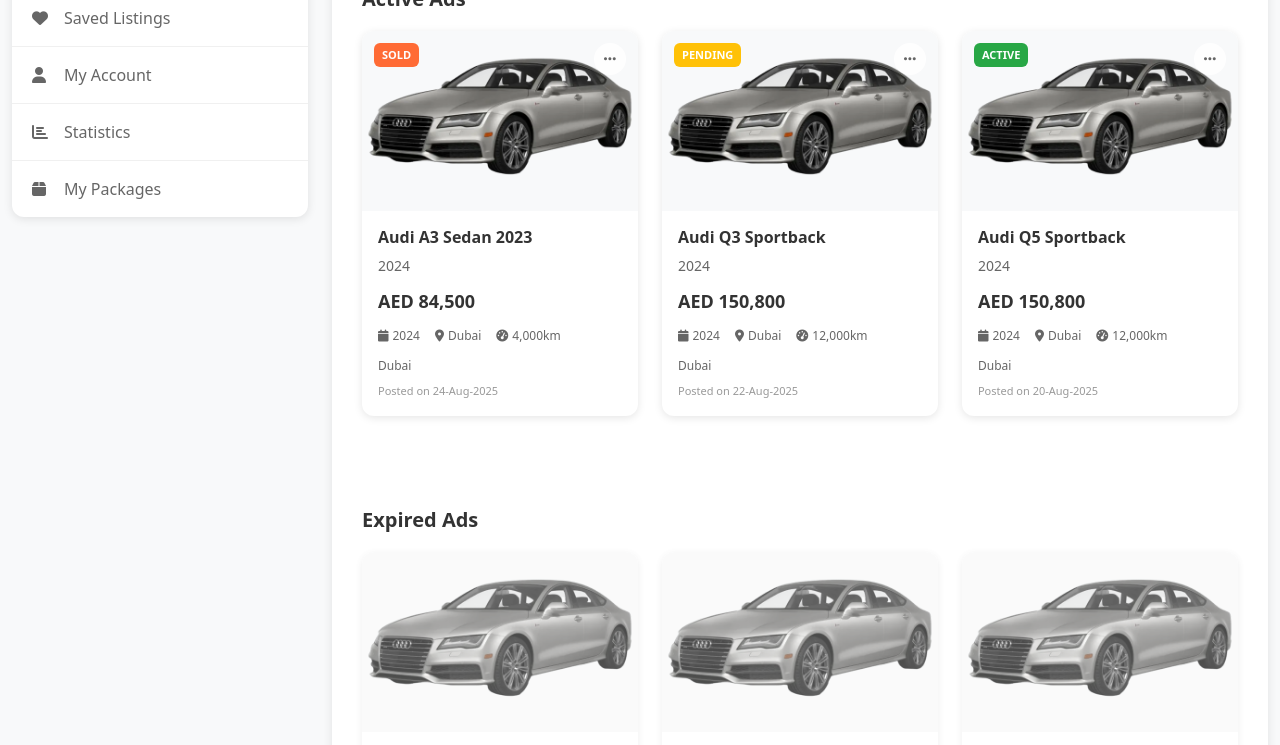
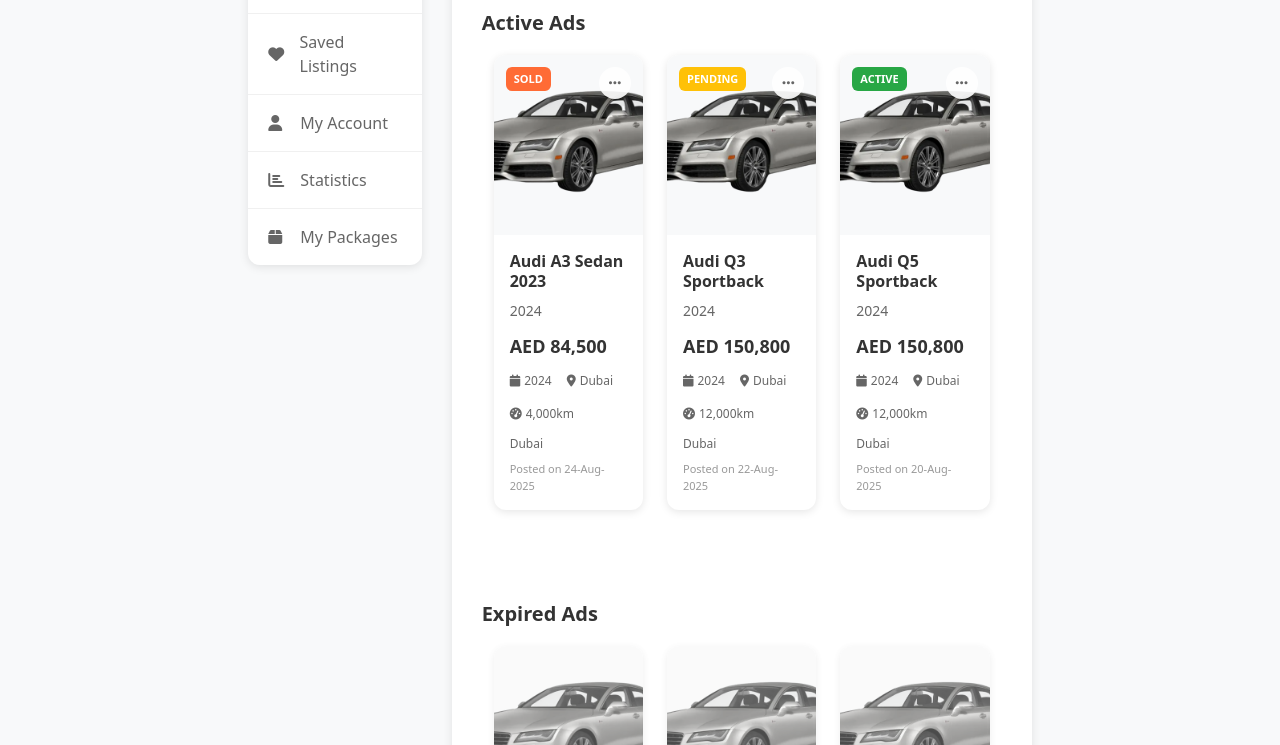
Before and after one commit to vishu1299/7States, a plain HTML site: page my-ads/my-ads.html in a window 1280 px wide. Shown: the part 222-967 px from the top of the page. Drawn offline with nearby package versions, Linux system fonts and the light colour scheme.

Commit message:
ui changes and new design

```diff
--- a/car-details/car-details.js
+++ b/car-details/car-details.js
@@ -160,7 +160,6 @@
     console.error("Error initializing carousels:", error);
   }
 }
-
 // Update thumbnail active state
 function updateThumbnailActive(activeIndex) {
   const thumbnails = document.querySelectorAll(".thumbnail-image");
--- a/my-ads/my-ads.css
+++ b/my-ads/my-ads.css
@@ -1,4 +1,43 @@
 /* My Ads Page Styles */
+
+/* Global Layout Fixes */
+html,
+body {
+  overflow-x: hidden;
+  width: 100%;
+  max-width: 100%;
+}
+
+body {
+  background-color: #f8f9fa !important;
+}
+
+/* Container and Layout Fixes */
+.container-fluid {
+  max-width: 100%;
+  overflow-x: hidden;
+}
+
+.dashboard-container {
+  max-width: 1200px;
+  margin: 0 auto;
+  background: transparent;
+  padding: 0;
+}
+
+.row {
+  margin-left: 0;
+  margin-right: 0;
+  width: 100%;
+}
+
+.col-lg-9,
+.col-md-8,
+.col-lg-3,
+.col-md-4 {
+  padding-left: 15px;
+  padding-right: 15px;
+}
 
 /* Sidebar Styles */
 .sidebar-container {
@@ -55,6 +94,9 @@
   padding: 30px;
   box-shadow: 0 2px 10px rgba(0, 0, 0, 0.1);
   min-height: 600px;
+  width: 100%;
+  overflow: visible;
+  position: relative;
 }
 
 .page-title {
@@ -71,6 +113,17 @@
   font-weight: 600;
   color: #333;
   margin-bottom: 20px;
+}
+
+.ads-section {
+  width: 100%;
+  overflow: visible;
+  margin-bottom: 30px;
+}
+
+.ads-section .row {
+  width: 100%;
+  margin: 0;
 }
 
 /* Car Card Styles */
@@ -224,8 +277,24 @@
 
 /* Responsive Design */
 @media (max-width: 768px) {
+  .container-fluid {
+    padding-left: 10px;
+    padding-right: 10px;
+  }
+
+  .col-lg-9,
+  .col-md-8,
+  .col-lg-3,
+  .col-md-4 {
+    padding-left: 5px;
+    padding-right: 5px;
+  }
+
   .main-content {
     padding: 20px;
+    margin-top: 15px;
+    width: 100%;
+    overflow: visible;
   }
 
   .page-title {
--- a/my-ads/my-ads.html
+++ b/my-ads/my-ads.html
@@ -369,7 +369,10 @@
     </div>
 
     <!-- Main Content -->
-    <div class="container-fluid py-4">
+    <main class="container-fluid py-5">
+      <div class="row justify-content-center">
+        <div class="col-12 col-lg-10 col-xl-8">
+          <div class="dashboard-container">
             <div class="row">
               <!-- Sidebar -->
               <div class="col-lg-3 col-md-4 mb-4">
@@ -442,6 +445,8 @@
             </div>
           </div>
         </div>
+      </div>
+    </main>
 
     <!-- Bootstrap JS -->
     <script src="https://cdn.jsdelivr.net/npm/bootstrap@5.3.1/dist/js/bootstrap.bundle.min.js"></script>
--- a/post-car-ad/post-car-ad.css
+++ b/post-car-ad/post-car-ad.css
@@ -138,14 +138,22 @@
 .form-content {
   background: white;
   padding: 40px;
+  width: 100%;
+  max-width: 100%;
+  overflow: visible;
 }
 
 .step-content {
   display: none;
+  width: 100%;
+  max-width: 100%;
+  overflow: visible;
 }
 
 .step-content.active {
   display: block;
+  width: 100%;
+  max-width: 100%;
 }
 
 .form-section {
@@ -462,7 +470,7 @@
   }
 
   .features-modern-grid {
-    grid-template-columns: repeat(3, 1fr);
+    grid-template-columns: repeat(2, 1fr);
     gap: 30px;
   }
 
@@ -1638,3 +1646,31 @@
     font-size: 14px;
   }
 }
+
+.step-content {
+  display: none;
+  width: 100%;
+  max-width: 100%;
+  overflow: visible;
+}
+
+.step-content.active {
+  display: block;
+  width: 100%;
+  max-width: 100%;
+}
+
+.form-content {
+  background: white;
+  padding: 40px;
+  width: 100%;
+  max-width: 100%;
+  overflow: visible;
+}
+
+.dashboard-container {
+  max-width: 1200px;
+  margin: 0 auto;
+  background: transparent;
+  padding: 0;
+}
```
Also changed, not shown: post-car-ad/post-car-ad.html (+1 -0 lines). Lines whose indentation alone changed are shown as unchanged.
